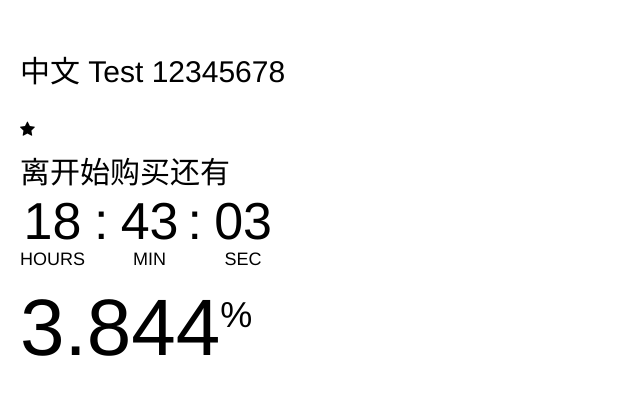
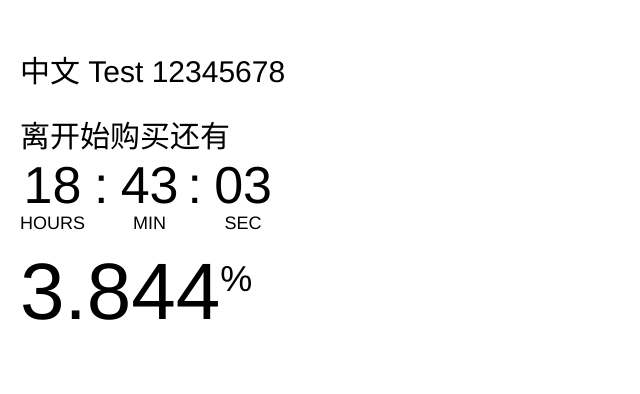
Before and after one commit to lilyxue/Demo, a plain HTML site: page font.html in a window 1280 px wide. Shown: the whole page, without its empty margins (0-640 px from the left). Drawn offline with Linux system fonts and the light colour scheme.

Commit message:
恢复到原来状态

```diff
--- a/font.html
+++ b/font.html
@@ -10,10 +10,10 @@
 body { font-family: 'Helvetica Neue', 'Roboto', 'Helvetica', 'Hiragino Sans GB', sans-serif; font-weight: 100; -webkit-text-size-adjust: none; }
 
 @font-face {
-  font-family: 'FontAwesome';
+  font-family: 'Roboto';
   font-style: normal;
   font-weight: 100;
-  src: url(fontawesome.woff) format('woff');
+  src: url(Roboto-Thin.woff) format('woff');
 }
 .wrap { padding: 20px; line-height: 1; }
 p { padding: 10px 0; }
@@ -24,23 +24,11 @@ p { padding: 10px 0; }
 .time i { font-size: 18px; font-style: normal; }
 p sup { font-size: 36px; }
 
-.fa {
-  display: inline-block;
-  font: normal normal normal 14px/1 FontAwesome;
-  font-size: inherit;
-  text-rendering: auto;
-  -webkit-font-smoothing: antialiased;
-  -moz-osx-font-smoothing: grayscale;
-}
-.fa-star:before {
-  content: "\f005";
-}
 </style>
 </head>
 <body>
 <div class="wrap">
 	<p style="font-size: 72px;"><span style="font-size: 30px; vertical-align: middle;">中文 Test 12345678</p>
-	<p><i class="fa fa-star"></i></p>
 	<p style="font-size: 30px;">离开始购买还有</p>
 	<div class="time">
 		<span>18<br /><i>HOURS</i></span>
```
Also changed, not shown: fontawesome.woff (deleted).
